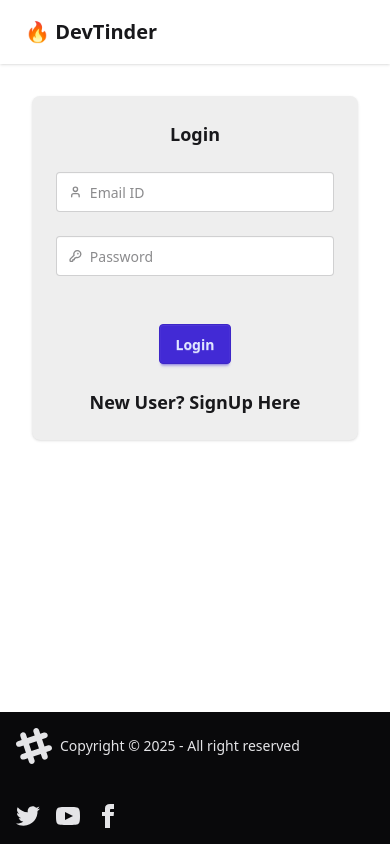
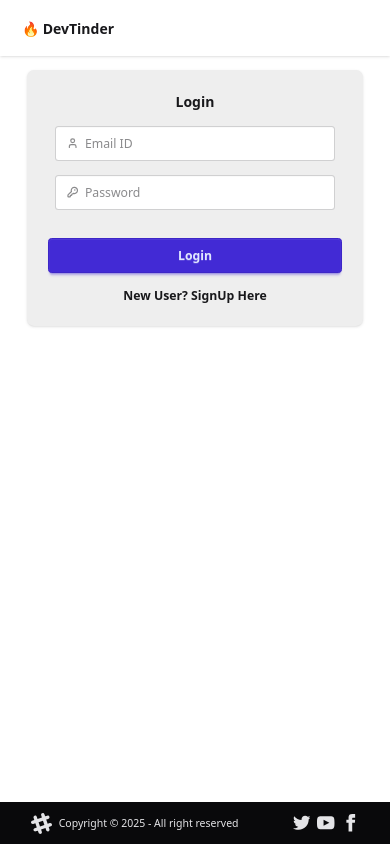
Before and after one commit to gauravtomar15/devTinder-Web, a React (Vite) app: page /login in a window 390 px wide. Built offline with nearby package versions, Linux system fonts and the light colour scheme; no server answers.

Commit message:
make responsive design for all device and fix some bugs that make good interact to each other and make env file

```diff
--- a/src/components/Body.jsx
+++ b/src/components/Body.jsx
@@ -30,9 +30,11 @@ const Body = () => {
     fetchData();
   }, []);
   return (
-    <div>
+    <div className="min-h-screen flex flex-col">
       <Navbar />
-      <Outlet />
+      <main className="flex-1">
+        <Outlet />
+      </main>
       <Footer />
     </div>
   );
--- a/src/components/Feed.jsx
+++ b/src/components/Feed.jsx
@@ -12,6 +12,7 @@ const Feed = () => {
 
   const getData = async () => {
     try {
+
       const res = await axios.get(BASE_URL + "/feed", {
         withCredentials: true,
       });
@@ -24,7 +25,7 @@ const Feed = () => {
     getData();
   }, []);
   if (!feed) return;
-  if(feed.length <=0) return <h1 className="text-3xl m-1 p-1 font-bold text-center"> No New User Found !!</h1>
+  if(feed.length <=0) return <h1 className="text-xl sm:text-2xl md:text-3xl m-2 sm:m-4 p-2 sm:p-4 font-bold text-center"> No New User Found !!</h1>
   return (
     feed && (
       <div>
--- a/src/components/Footer.jsx
+++ b/src/components/Footer.jsx
@@ -2,51 +2,51 @@ import React from "react";
 
 const Footer = () => {
   return (
-    <footer className="footer sm:footer-horizontal bg-neutral text-neutral-content items-center p-4 fixed bottom-0">
-      <aside className="grid-flow-col items-center">
+    <footer className="footer footer-center sm:footer-horizontal bg-neutral text-neutral-content items-center p-3 sm:p-4 mt-auto">
+      <aside className="grid-flow-col items-center gap-2 sm:gap-4">
         <svg
-          width="36"
-          height="36"
+          width="28"
+          height="28"
           viewBox="0 0 24 24"
           xmlns="http://www.w3.org/2000/svg"
           fillRule="evenodd"
           clipRule="evenodd"
-          className="fill-current"
+          className="fill-current w-6 h-6 sm:w-8 sm:h-8 md:w-9 md:h-9"
         >
           <path d="M22.672 15.226l-2.432.811.841 2.515c.33 1.019-.209 2.127-1.23 2.456-1.15.325-2.148-.321-2.463-1.226l-.84-2.518-5.013 1.677.84 2.517c.391 1.203-.434 2.542-1.831 2.542-.88 0-1.601-.564-1.86-1.314l-.842-2.516-2.431.809c-1.135.328-2.145-.317-2.463-1.229-.329-1.018.211-2.127 1.231-2.456l2.432-.809-1.621-4.823-2.432.808c-1.355.384-2.558-.59-2.558-1.839 0-.817.509-1.582 1.327-1.846l2.433-.809-.842-2.515c-.33-1.02.211-2.129 1.232-2.458 1.02-.329 2.13.209 2.461 1.229l.842 2.515 5.011-1.677-.839-2.517c-.403-1.238.484-2.553 1.843-2.553.819 0 1.585.509 1.85 1.326l.841 2.517 2.431-.81c1.02-.33 2.131.211 2.461 1.229.332 1.018-.21 2.126-1.23 2.456l-2.433.809 1.622 4.823 2.433-.809c1.242-.401 2.557.484 2.557 1.838 0 .819-.51 1.583-1.328 1.847m-8.992-6.428l-5.01 1.675 1.619 4.828 5.011-1.674-1.62-4.829z"></path>
         </svg>
-        <p>Copyright © {new Date().getFullYear()} - All right reserved</p>
+        <p className="text-xs sm:text-sm md:text-base">Copyright © {new Date().getFullYear()} - All right reserved</p>
       </aside>
-      <nav className="grid-flow-col gap-4 md:place-self-center md:justify-self-end">
-        <a>
+      <nav className="grid-flow-col gap-2 sm:gap-4 md:place-self-center md:justify-self-end">
+        <a className="hover:opacity-80 transition-opacity">
           <svg
             xmlns="http://www.w3.org/2000/svg"
-            width="24"
-            height="24"
+            width="20"
+            height="20"
             viewBox="0 0 24 24"
-            className="fill-current"
+            className="fill-current w-5 h-5 sm:w-6 sm:h-6"
           >
             <path d="M24 4.557c-.883.392-1.832.656-2.828.775 1.017-.609 1.798-1.574 2.165-2.724-.951.564-2.005.974-3.127 1.195-.897-.957-2.178-1.555-3.594-1.555-3.179 0-5.515 2.966-4.797 6.045-4.091-.205-7.719-2.165-10.148-5.144-1.29 2.213-.669 5.108 1.523 6.574-.806-.026-1.566-.247-2.229-.616-.054 2.281 1.581 4.415 3.949 4.89-.693.188-1.452.232-2.224.084.626 1.956 2.444 3.379 4.6 3.419-2.07 1.623-4.678 2.348-7.29 2.04 2.179 1.397 4.768 2.212 7.548 2.212 9.142 0 14.307-7.721 13.995-14.646.962-.695 1.797-1.562 2.457-2.549z"></path>
           </svg>
         </a>
-        <a>
+        <a className="hover:opacity-80 transition-opacity">
           <svg
             xmlns="http://www.w3.org/2000/svg"
-            width="24"
-            height="24"
+            width="20"
+            height="20"
             viewBox="0 0 24 24"
-            className="fill-current"
+            className="fill-current w-5 h-5 sm:w-6 sm:h-6"
           >
             <path d="M19.615 3.184c-3.604-.246-11.631-.245-15.23 0-3.897.266-4.356 2.62-4.385 8.816.029 6.185.484 8.549 4.385 8.816 3.6.245 11.626.246 15.23 0 3.897-.266 4.356-2.62 4.385-8.816-.029-6.185-.484-8.549-4.385-8.816zm-10.615 12.816v-8l8 3.993-8 4.007z"></path>
           </svg>
         </a>
-        <a>
+        <a className="hover:opacity-80 transition-opacity">
           <svg
             xmlns="http://www.w3.org/2000/svg"
-            width="24"
-            height="24"
+            width="20"
+            height="20"
             viewBox="0 0 24 24"
-            className="fill-current"
+            className="fill-current w-5 h-5 sm:w-6 sm:h-6"
           >
             <path d="M9 8h-3v4h3v12h5v-12h3.642l.358-4h-4v-1.667c0-.955.192-1.333 1.115-1.333h2.885v-5h-3.808c-3.596 0-5.192 1.583-5.192 4.615v3.385z"></path>
           </svg>
--- a/src/components/Login.jsx
+++ b/src/components/Login.jsx
@@ -45,16 +45,16 @@ const Login = () => {
     }
   }
   return (
-    <div className="flex justify-center m-8">
-      <div className="card bg-base-300 w-96 shadow-sm ">
-        <div className="card-body items-center gap-6">
-          <h2 className="card-title font-bold text-lg ">{isLoggin?"Login": "SignUp"}</h2>
+    <div className="flex justify-center m-4 sm:m-6 md:m-8 px-2 sm:px-4">
+      <div className="card bg-base-300 w-full max-w-sm sm:max-w-md md:w-96 shadow-sm">
+        <div className="card-body items-center gap-4 sm:gap-5 md:gap-6">
+          <h2 className="card-title font-bold text-base sm:text-lg md:text-xl">{isLoggin?"Login": "SignUp"}</h2>
           {!isLoggin &&<><label className="form-control w-full max-w-xs">
                   <input
                   placeholder="First Name:"
                     type="text"
                     value={firstName}
-                    className="input input-bordered w-full max-w-xs"
+                    className="input input-bordered w-full max-w-xs text-sm sm:text-base"
                     onChange={(e) => setFirstName(e.target.value)}
                   />
                 </label>
@@ -63,11 +63,11 @@ const Login = () => {
                   placeholder="Last Name:"
                     type="text"
                     value={lastName}
-                    className="input input-bordered w-full max-w-xs"
+                    className="input input-bordered w-full max-w-xs text-sm sm:text-base"
                     onChange={(e) => setLastName(e.target.value)}
                   />
                 </label></> }
-          <label className="input validator">
+          <label className="input validator w-full max-w-xs">
             <svg
               className="h-[1em] opacity-50"
               xmlns="http://www.w3.org/2000/svg"
@@ -92,10 +92,11 @@ const Login = () => {
               onChange={(e) => setEmailId(e.target.value)}
               pattern="[A-Za-z][A-Za-z0-9\-]*"
               title="Only letters, numbers or dash"
+              className="text-sm sm:text-base"
             />
           </label>
 
-          <label className="input validator">
+          <label className="input validator w-full max-w-xs">
             <svg
               className="h-[1em] opacity-50"
               xmlns="http://www.w3.org/2000/svg"
@@ -120,16 +121,17 @@ const Login = () => {
               onChange={(e) => setPassword(e.target.value)}
               pattern="(?=.*\d)(?=.*[a-z])(?=.*[A-Z]).{8,}"
               title="Must be more than 8 characters, including number, lowercase letter, uppercase letter"
+              className="text-sm sm:text-base"
             />
           </label>
-          <p className="text-red-500">{error}</p>
-          <div className="card-actions justify-center">
-            <button className="btn btn-primary " onClick={isLoggin?handleLogin:handleSignUp}>
+          <p className="text-red-500 text-xs sm:text-sm text-center">{error}</p>
+          <div className="card-actions justify-center w-full">
+            <button className="btn btn-primary w-full sm:w-auto text-sm sm:text-base px-6" onClick={isLoggin?handleLogin:handleSignUp}>
               {isLoggin?"Login":"SignUp"}
             </button>
 
           </div>
-           <p className="cursor-pointer text-lg font-bold" onClick={()=>setIsLogin((value)=> !value)}>
+           <p className="cursor-pointer text-sm sm:text-base md:text-lg font-bold text-center" onClick={()=>setIsLogin((value)=> !value)}>
               {
                 isLoggin?"New User? SignUp Here":"Existing User Login"
               }
--- a/src/components/Navbar.jsx
+++ b/src/components/Navbar.jsx
@@ -21,44 +21,49 @@ const Navbar = () => {
   };
 
   return (
-    <div className="navbar bg-base-100 shadow-sm">
+    <div className="navbar bg-base-100 shadow-sm px-2 sm:px-4 md:px-6">
       <div className="flex-1">
-        <Link to="/" className="btn btn-ghost text-xl">
+        <Link to="/" className="btn btn-ghost text-base sm:text-lg md:text-xl">
           🔥 DevTinder
         </Link>
       </div>
       {user && (
-        <div className="flex gap-2">
-          {" "}
-          Welcome, {user.firstName}
-          <div className="dropdown dropdown-end mx-6">
+        <div className="flex items-center gap-1 sm:gap-2">
+          <span className="hidden sm:inline text-xs sm:text-sm md:text-base">
+            Welcome, {user.firstName}
+          </span>
+          <div className="dropdown dropdown-end mx-2 sm:mx-4 md:mx-6">
             <div
               tabIndex={0}
               role="button"
               className="btn btn-ghost btn-circle avatar"
             >
-              <div className="w-10 rounded-full">
-                <img alt="Tailwind CSS Navbar component" src={user.photoUrl} />
+              <div className="w-8 h-8 sm:w-10 sm:h-10 rounded-full">
+                <img
+                  alt="User avatar"
+                  src={user.photoUrl}
+                  className="w-full h-full object-cover rounded-full"
+                />
               </div>
             </div>
             <ul
               tabIndex="-1"
-              className="menu menu-sm dropdown-content bg-base-100 rounded-box z-1 mt-3 w-52 p-2 shadow"
+              className="menu menu-sm dropdown-content bg-base-100 rounded-box z-[1] mt-3 w-48 sm:w-52 p-2 shadow"
             >
               <li>
-                <Link to="/profile" className="justify-between">
+                <Link to="/profile" className="justify-between text-sm sm:text-base">
                   Profile
-                  <span className="badge">New</span>
+                  <span className="badge badge-sm">New</span>
                 </Link>
               </li>
               <li>
-                <Link to={"/connections"}>Connections</Link>
+                <Link to={"/connections"} className="text-sm sm:text-base">Connections</Link>
               </li>
               <li>
-                <Link to={"/requests"}>Requests</Link>
+                <Link to={"/requests"} className="text-sm sm:text-base">Requests</Link>
               </li>
               <li>
-                <Link to="/login" onClick={handleLogout}>
+                <Link to="/login" onClick={handleLogout} className="text-sm sm:text-base">
                   Logout
                 </Link>
               </li>
--- a/src/components/Profile.jsx
+++ b/src/components/Profile.jsx
@@ -6,7 +6,7 @@ const Profile = () => {
   const user = useSelector((store) => store.user);
   return (
     user && (
-      <div>
+      <div className="w-full">
         <EditProfile user={user} />
       </div>
     )
--- a/src/index.css
+++ b/src/index.css
@@ -1,3 +1,39 @@
 @import "tailwindcss";
 
 @plugin "daisyui";
+
+
+* {
+  box-sizing: border-box;
+}
+
+html {
+  font-size: 16px;
+}
+
+@media (max-width: 640px) {
+  html {
+    font-size: 14px;
+  }
+}
+
+@media (min-width: 1280px) {
+  html {
+    font-size: 18px;
+  }
+}
+
+img {
+  max-width: 100%;
+  height: auto;
+}
+
+body {
+  overflow-x: hidden;
+  width: 100%;
+}
+
+/* Smooth scrolling */
+html {
+  scroll-behavior: smooth;
+}
--- a/src/utils/constants.js
+++ b/src/utils/constants.js
@@ -1 +1 @@
-export const BASE_URL = "/api"
+export const BASE_URL = import.meta.env.VITE_BASE_URL;
```
Also changed, not shown: src/components/Connections.jsx (+12 -12 lines), src/components/EditProfile.jsx (+37 -34 lines), src/components/Requests.jsx (+17 -15 lines), src/components/UserCard.jsx (+30 -12 lines), 2 other files (tests, documents, lock files or other folders).
